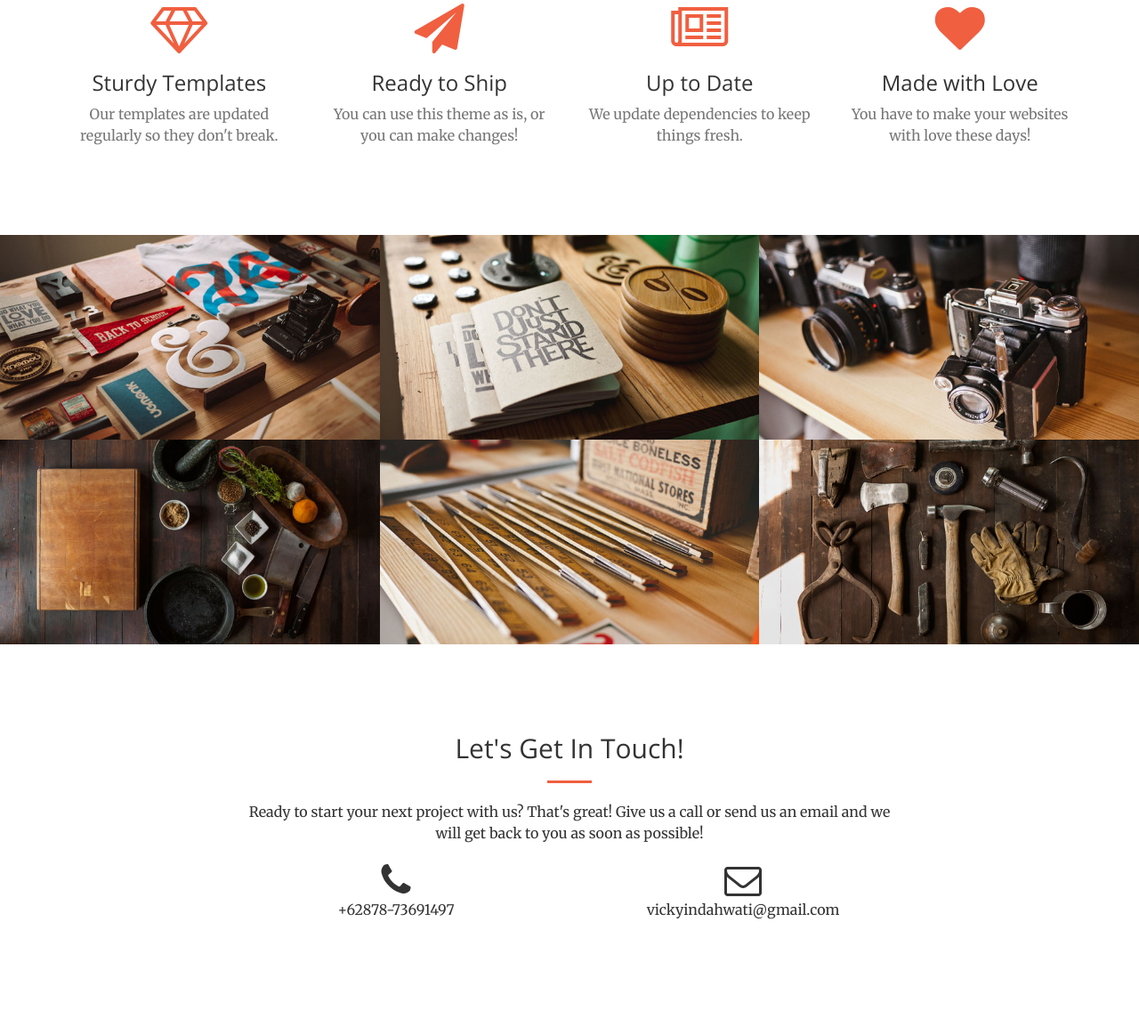
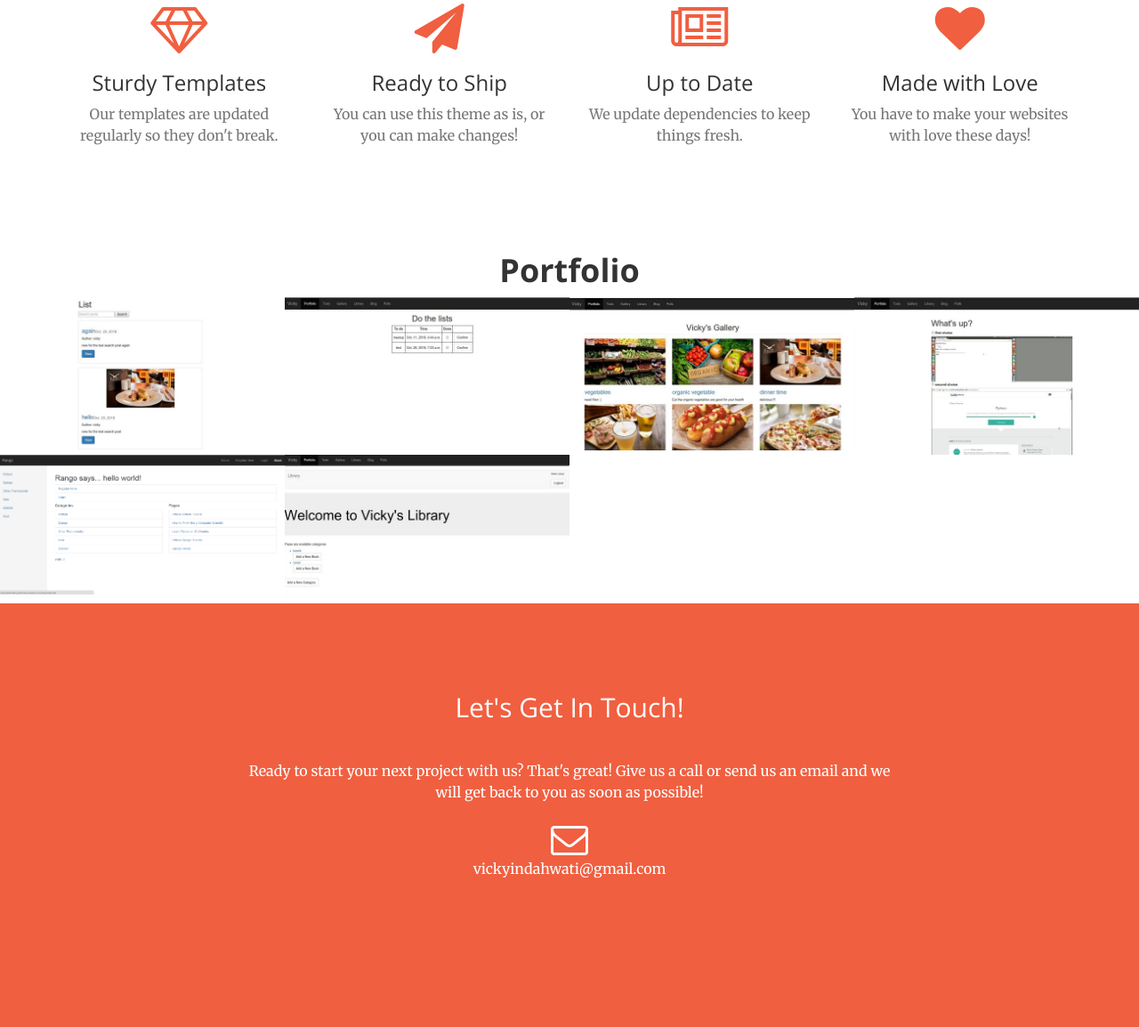
Before and after one commit to vickyindahwati/djangoproject, a Django app: page / in a window 1280 px wide. Shown: the part 1410-2564 px from the top of the page at 89% size. After the commit the page ends 2397 px from the top, so only its background shows below. Run offline with Django 3.2, Linux system fonts and the light colour scheme; data comes from the database, SQL or seed files in the repository; both versions use the stored data as it was after the commit; some libraries are stand-ins or nearby versions.

Commit message:
fix frontend

```diff
--- a/mydjangoproject/templates/gallery/index.html
+++ b/mydjangoproject/templates/gallery/index.html
@@ -1,5 +1,6 @@
 {% extends "todo/base.html" %}
 
+{% block title %}Gallery{% endblock %}
 <!DOCTYPE html>
 {% load staticfiles %}
 
@@ -96,7 +97,6 @@
                 <p>{{ pic.description }}</p>
             </div>
                         {% endfor %}
-
             </div>
 
         <hr>
--- a/mydjangoproject/templates/library/index.html
+++ b/mydjangoproject/templates/library/index.html
@@ -7,7 +7,7 @@
 <html>
 
 <head>
-    <title>Perpustakaan</title>
+    <title>{% block title %}Library{% endblock %}</title>
     <meta charset="utf-8">
     <meta name="viewport" content="width=device-width, initial-scale=1">
 
--- a/mydjangoproject/templates/polls/index.html
+++ b/mydjangoproject/templates/polls/index.html
@@ -1,6 +1,6 @@
 {% extends "todo/base.html" %}
 
-{% block head_title %}Polls{% endblock head_title %}
+<title>{% block title %}Polls{% endblock %}</title>
 {% block post_detail_link %}
   <li><a href='{% url "polls:index" %}'>Polls</a></li>
 {% endblock %}
--- a/mydjangoproject/templates/portfolio/base.html
+++ b/mydjangoproject/templates/portfolio/base.html
@@ -138,98 +138,26 @@
     </section>
 
     <section class="no-padding" id="portfolio">
+        <h1><strong><center>Portfolio</center></strong></h1>
         <div class="container-fluid">
             <div class="row no-gutter popup-gallery">
-                <div class="col-lg-4 col-sm-6">
-                    <a href="img/portfolio/fullsize/1.jpg" class="portfolio-box">
-                        <img src="img/portfolio/thumbnails/1.jpg" class="img-responsive" alt="">
+                {% for lat in latihan %}
+                <div class="col-lg-3 col-sm-6">
+                    <a href="{{ lat.url }}" class="portfolio-box">
+                        <img src="{{ lat.image.url }}" class="img-responsive" alt="">
                         <div class="portfolio-box-caption">
                             <div class="portfolio-box-caption-content">
-                                <div class="project-category text-faded">
+                                <!--<div class="project-category text-faded">
                                     Category
-                                </div>
+                                </div>-->
                                 <div class="project-name">
-                                    Project Name
+                                    {{ lat.title }}
                                 </div>
                             </div>
                         </div>
                     </a>
                 </div>
-                <div class="col-lg-4 col-sm-6">
-                    <a href="img/portfolio/fullsize/2.jpg" class="portfolio-box">
-                        <img src="img/portfolio/thumbnails/2.jpg" class="img-responsive" alt="">
-                        <div class="portfolio-box-caption">
-                            <div class="portfolio-box-caption-content">
-                                <div class="project-category text-faded">
-                                    Category
-                                </div>
-                                <div class="project-name">
-                                    Project Name
-                                </div>
-                            </div>
-                        </div>
-                    </a>
-                </div>
-                <div class="col-lg-4 col-sm-6">
-                    <a href="img/portfolio/fullsize/3.jpg" class="portfolio-box">
-                        <img src="img/portfolio/thumbnails/3.jpg" class="img-responsive" alt="">
-                        <div class="portfolio-box-caption">
-                            <div class="portfolio-box-caption-content">
-                                <div class="project-category text-faded">
-                                    Category
-                                </div>
-                                <div class="project-name">
-                                    Project Name
-                                </div>
-                            </div>
-                        </div>
-                    </a>
-                </div>
-                <div class="col-lg-4 col-sm-6">
-                    <a href="img/portfolio/fullsize/4.jpg" class="portfolio-box">
-                        <img src="img/portfolio/thumbnails/4.jpg" class="img-responsive" alt="">
-                        <div class="portfolio-box-caption">
-                            <div class="portfolio-box-caption-content">
-                                <div class="project-category text-faded">
-                                    Category
-                                </div>
-                                <div class="project-name">
-                                    Project Name
-                                </div>
-                            </div>
-                        </div>
-                    </a>
-                </div>
-                <div class="col-lg-4 col-sm-6">
-                    <a href="img/portfolio/fullsize/5.jpg" class="portfolio-box">
-                        <img src="img/portfolio/thumbnails/5.jpg" class="img-responsive" alt="">
-                        <div class="portfolio-box-caption">
-                            <div class="portfolio-box-caption-content">
-                                <div class="project-category text-faded">
-                                    Category
-                                </div>
-                                <div class="project-name">
-                                    Project Name
-                                </div>
-                            </div>
-                        </div>
-                    </a>
-                </div>
-                <div class="col-lg-4 col-sm-6">
-                    <a href="img/portfolio/fullsize/6.jpg" class="portfolio-box">
-                        <img src="img/portfolio/thumbnails/6.jpg" class="img-responsive" alt="">
-                        <div class="portfolio-box-caption">
-                            <div class="portfolio-box-caption-content">
-                                <div class="project-category text-faded">
-                                    Category
-                                </div>
-                                <div class="project-name">
-                                    Project Name
-                                </div>
-                            </div>
-                        </div>
-                    </a>
-                </div>
+                {% endfor %}
             </div>
         </div>
     </section>
@@ -243,7 +171,7 @@
         </div>
     </aside>-->
 
-    <section id="contact">
+    <section class="bg-primary" id="contact">
         <div class="container">
             <div class="row">
                 <div class="col-lg-8 col-lg-offset-2 text-center">
@@ -251,13 +179,13 @@
                     <hr class="primary">
                     <p>Ready to start your next project with us? That's great! Give us a call or send us an email and we will get back to you as soon as possible!</p>
                 </div>
-                <div class="col-lg-4 col-lg-offset-2 text-center">
+                <!--<div class="col-lg-4 col-lg-offset-2 text-center">
                     <i class="fa fa-phone fa-3x sr-contact"></i>
                     <p>+62878-73691497</p>
-                </div>
-                <div class="col-lg-4 text-center">
+                </div>-->
+                <div class="col-lg-12 text-center">
                     <i class="fa fa-envelope-o fa-3x sr-contact"></i>
-                    <p>vickyindahwati@gmail.com</p>
+                    <p><a style="color:white;" href="mailto:vickyindahwati@gmail.com">vickyindahwati@gmail.com</a></p>
                 </div>
             </div>
         </div>
@@ -272,7 +200,7 @@
     <!-- Plugin JavaScript -->
     <script src="https://cdnjs.cloudflare.com/ajax/libs/jquery-easing/1.3/jquery.easing.min.js"></script>
     <script src="{%static 'vendor/scrollreveal/scrollreveal.min.js'%}"></script>
-    <script src="{%static 'vendor/magnific-popup/jquery.magnific-popup.min.js'%}"></script>
+    <!--<script src="{%static 'vendor/magnific-popup/jquery.magnific-popup.min.js'%}"></script>-->
 
     <!-- Theme JavaScript -->
     <script src="{%static 'js/creative.min.js'%}"></script>
--- a/mydjangoproject/templates/todo/base.html
+++ b/mydjangoproject/templates/todo/base.html
@@ -4,7 +4,7 @@
 <html>
 <head>
     <meta charset="UTF-8">
-    <title>To Do Apps</title>
+    <title>{% block title %}{% endblock %}</title>
     <link rel="stylesheet" href="https://maxcdn.bootstrapcdn.com/bootstrap/3.3.4/css/bootstrap.min.css">
 <link rel="stylesheet" type="text/css" href="{% static 'css/todo.css' %}" />
 </head>
--- a/mydjangoproject/templates/todo/todo.html
+++ b/mydjangoproject/templates/todo/todo.html
@@ -6,7 +6,7 @@
 <html lang="en">
 <head>
     <meta charset="UTF-8">
-    <title>To Do Apps</title>
+    <title>{% block title %}To Do Apps{% endblock %}</title>
     <link rel="stylesheet" href="https://maxcdn.bootstrapcdn.com/bootstrap/3.3.4/css/bootstrap.min.css">
 <link rel="stylesheet" type="text/css" href="{% static 'css/todo.css' %}" />
 </head>
```
Also changed, not shown: mydjangoproject/db.sqlite3, mydjangoproject/media/img3.png (added), mydjangoproject/media/library_2ycwtAA.jpg (added), mydjangoproject/media/library_69WoHUw.jpg (added).
